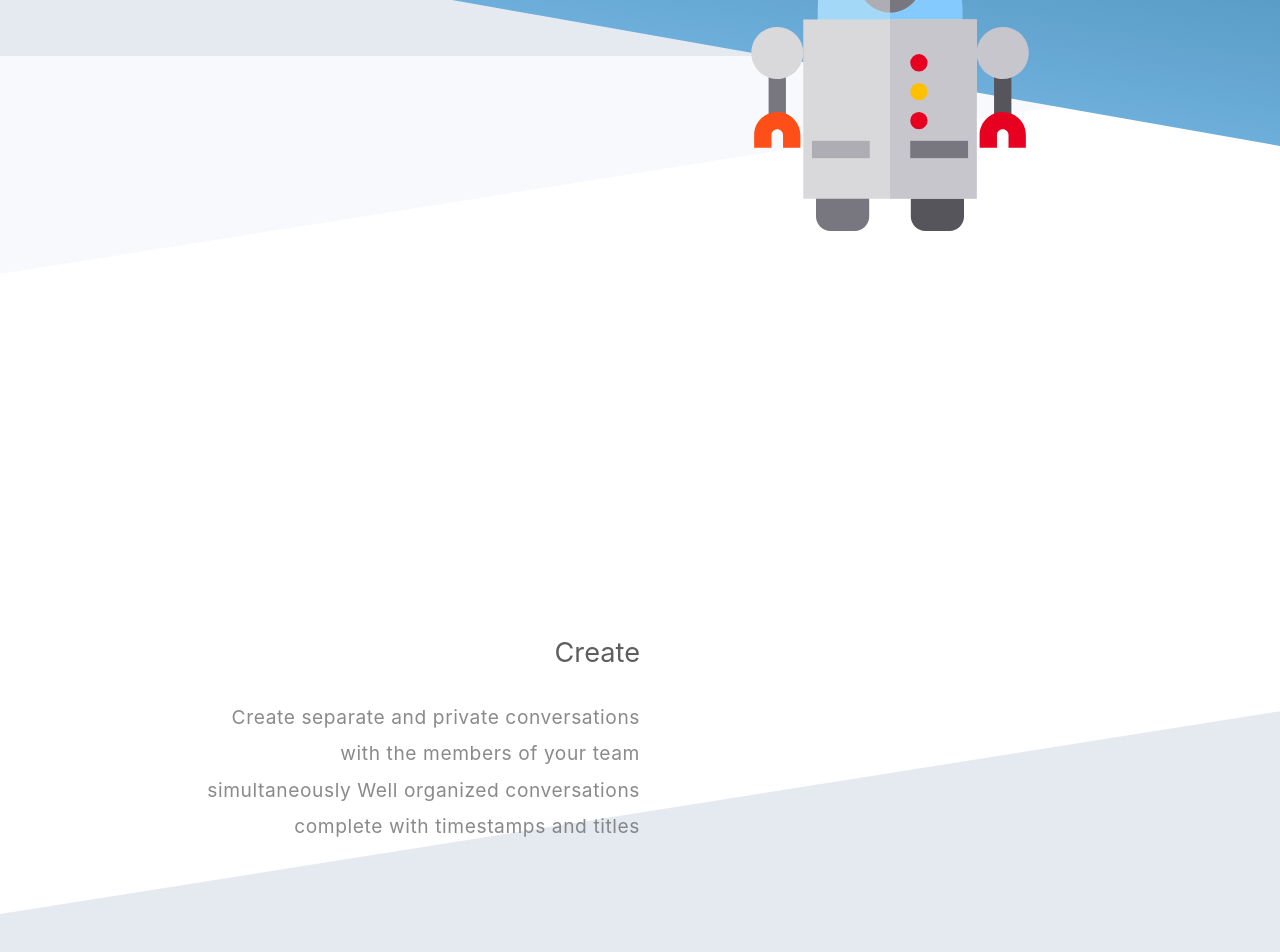
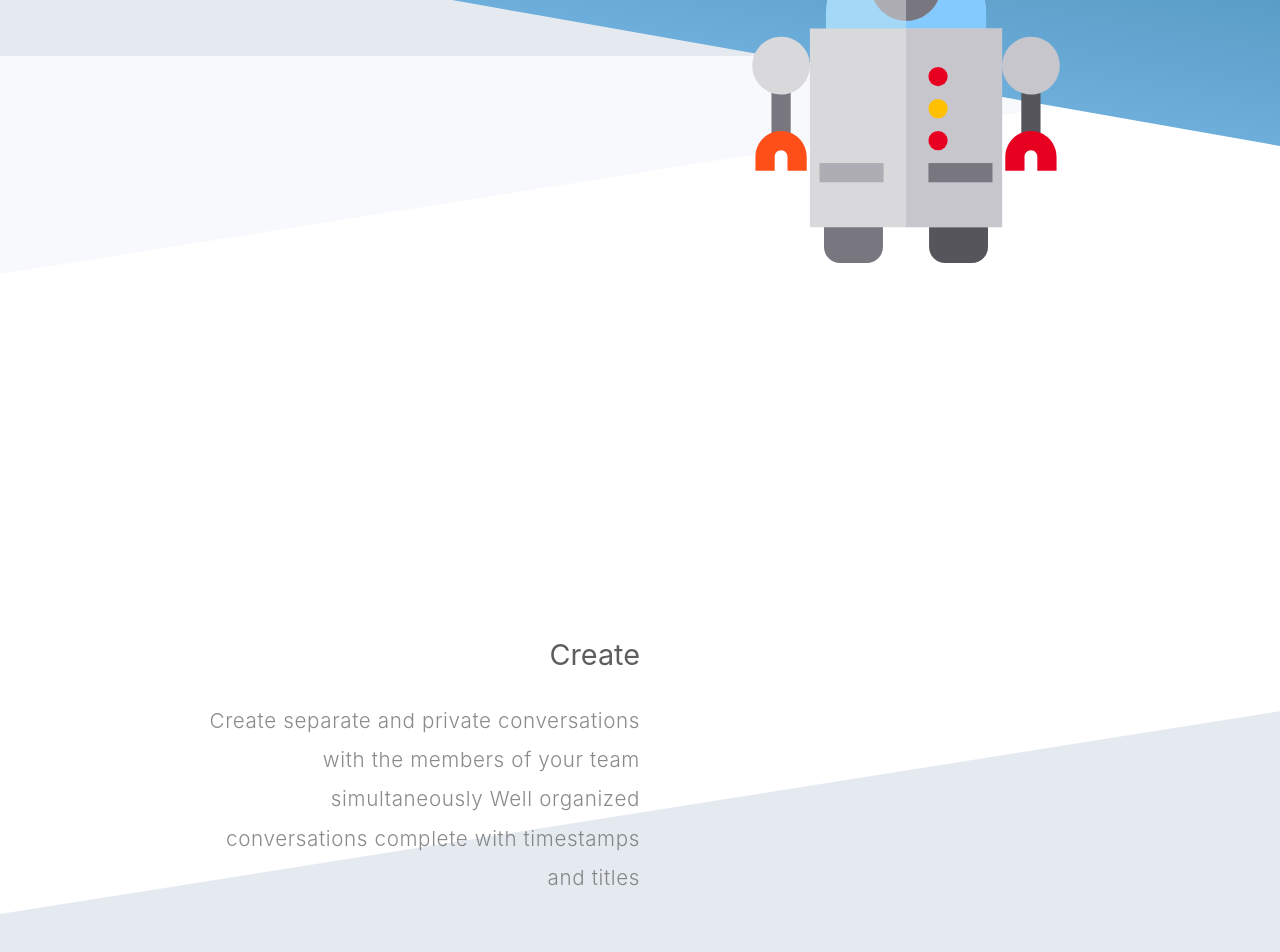
Before and after one commit to Streltz/heyteam, a React (Create React App) app in the folder hey-team/: page / in a window 1280 px wide. Shown: the part 494-1446 px from the top of the page. Built offline with nearby package versions, Linux system fonts and the light colour scheme; no server answers; what react-stripe-elements would draw is missing.

Commit message:
Landing - changed the float animation to change size as it floats. - made the image bigger.

```diff
--- a/hey-team/src/components/Landing/landing.css
+++ b/hey-team/src/components/Landing/landing.css
@@ -34,15 +34,17 @@ html
     background-repeat: no-repeat;
 
     width: 100%;
-    height: 37%;
+    height: 40%;
 }
 
 @keyframes FloatUpDown{
     0%, 100% {
         margin-top: 33%;
+        height: 40%;
     }
     50% {
         margin-top: 33.5%;
+        height: 41%;
     }
 }
 
@@ -141,15 +143,16 @@ html
 
 .section-heading
 {
-    font-size: 1.7em;
+    font-size: 1.8em;
     margin-bottom: 40px;
     color: var(--main-dark-light);
 }
 .section-body
 {
-    font-size: 1.2em;
+    font-size: 1.29em;
     line-height: 1.9em;
     letter-spacing: .03em;
+    font-weight: 300;
     color: var(--main-text-light);
 }
 
@@ -184,7 +187,7 @@ html
 {
     transform: skewY(0deg);
     margin-top: 16%;
-    margin-bottom: -12%;
+    margin-bottom: -11%;
 }
 
 /* Create Section */
```
